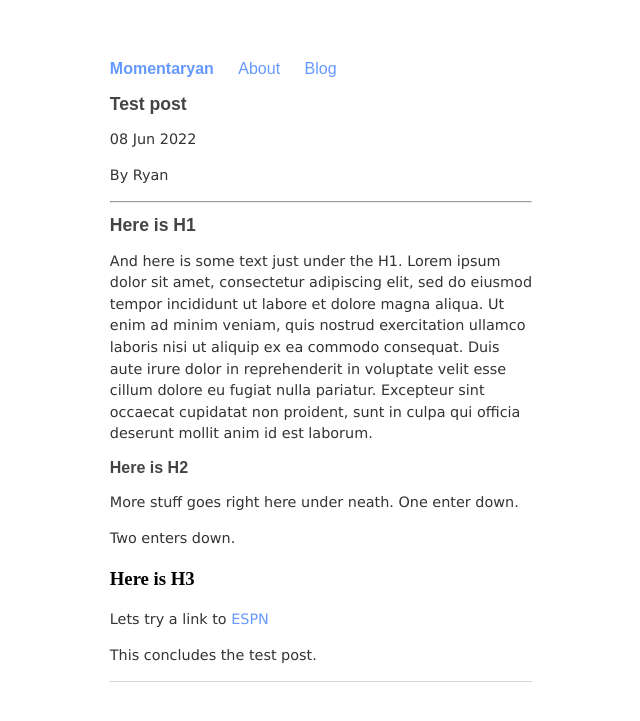
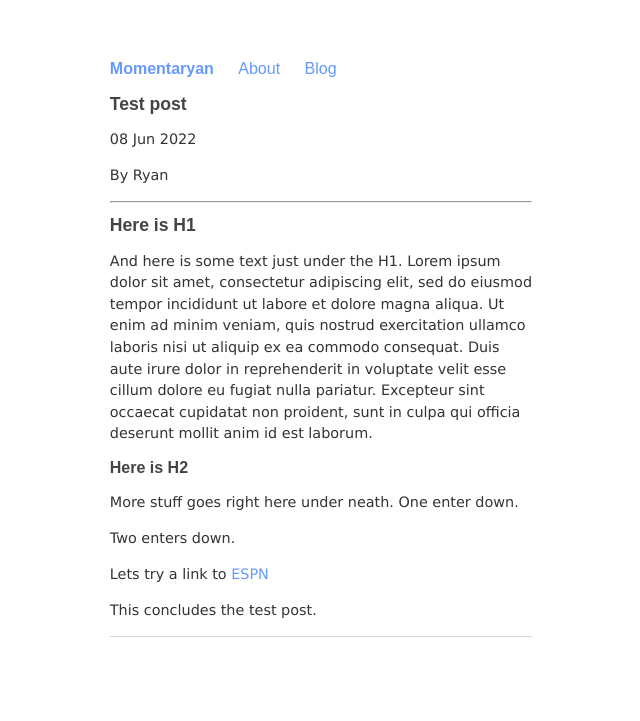
Before and after one commit to momentaryanblog/momentaryanblog.github.io, a Jekyll site: the page built from _posts/2022-06-08-test-post.md, in a window 1280 px wide. Shown: the top 721 px of the page, without its empty margins (319-959 px from the left). Built offline with Jekyll 4.4.1, drawn with Linux system fonts in a browser that asks for light colours.

Commit message:
Update 2022-06-08-test-post.md

```diff
--- a/_posts/2022-06-08-test-post.md
+++ b/_posts/2022-06-08-test-post.md
@@ -19,8 +19,6 @@ One enter down.
 
 Two enters down.
 
-### Here is H3
-
 Lets try a link to [ESPN](https://www.espn.com)
 
 This concludes the test post.
```
